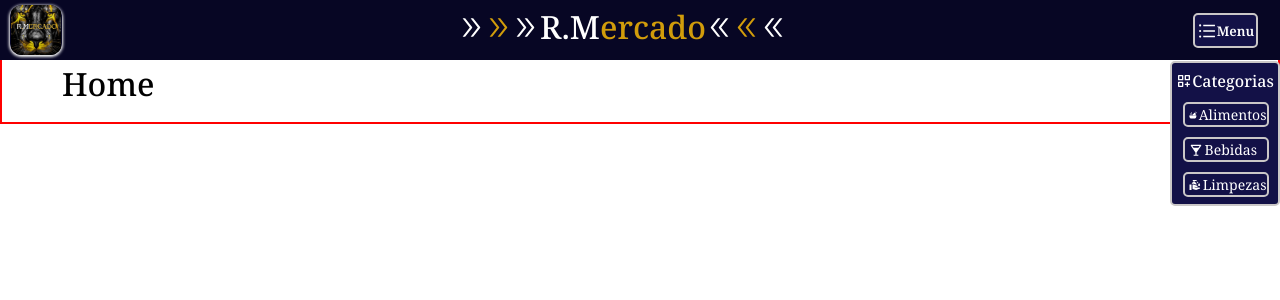
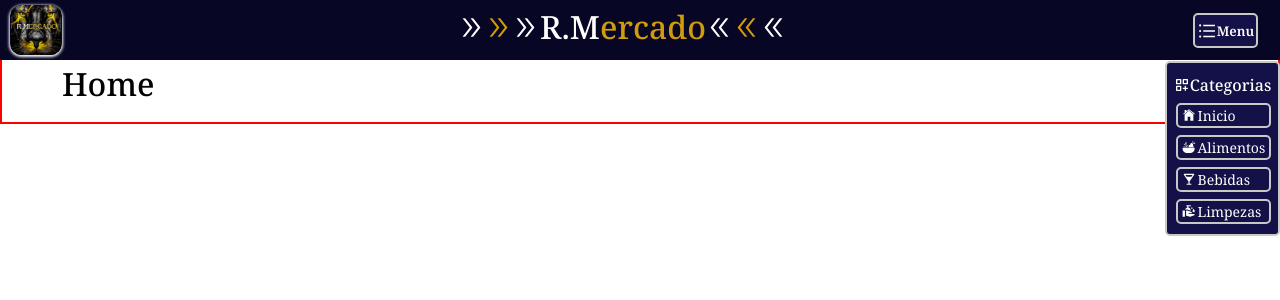
Before and after one commit to RafaelMarcoli/RMercado, a React (Vite) app: page / in a window 1280 px wide. Both pictures are taken after a click on the button "Menu". Shown: the top 300 px of the page. Built offline with nearby package versions, Linux system fonts and the light colour scheme.

Commit message:
adicionado o caminho para a Pagina inicial nas rotas do Menu.

```diff
--- a/src/componentes/Menu/Menu.jsx
+++ b/src/componentes/Menu/Menu.jsx
@@ -3,8 +3,8 @@ import { GiFruitBowl } from "react-icons/gi";
 import { BiSolidDrink } from "react-icons/bi";
 import { MdCleanHands } from "react-icons/md";
 import { AiOutlineBars } from "react-icons/ai";
+import { IoIosHome } from "react-icons/io";
 import { useState } from "react";
-
 import styles from "./Menu.module.css";
 import { Link } from "react-router-dom";
 
@@ -35,12 +35,9 @@ function Menu () {
         <p><TbCategoryPlus />Categorias</p>
         <>
 
+          <Link to="/" className={styles.menucat}><IoIosHome className={styles.menuIcon} />Inicio</Link>
           <Link to="/alimentos" className={styles.menucat}><GiFruitBowl className={styles.menuIcon} />Alimentos</Link>
-
-
           <Link to="/bebidas" className={styles.menucat}><BiSolidDrink className={styles.menuIcon} />Bebidas</Link>
-
-
           <Link to="/limpeza" className={styles.menucat}><MdCleanHands className={styles.menuIcon} />Limpezas</Link>
 
          </>
--- a/src/componentes/Menu/Menu.module.css
+++ b/src/componentes/Menu/Menu.module.css
@@ -2,15 +2,15 @@
     display: none;
     justify-content: center;
     align-items: center;
-    gap: 5px;
+    gap: 2px;
     color: white;
     border: 2px solid rgb(202, 199, 199);
     background: rgb(19, 17, 71);
     position: fixed;
     position: absolute;
     z-index: 9999;
-    height: 145px;
-    width: 110px;
+    height: 175px;
+    width: 115px;
     top: 25;
     right: 0px;
     flex-direction: column;
@@ -40,7 +40,7 @@
     display: flex;
     background: rgb(19, 17, 71);
     height: 25px;
-    width: 86px;
+    width: 95px;
     justify-content: start;
     align-items: center;
     gap: 2px;
```
